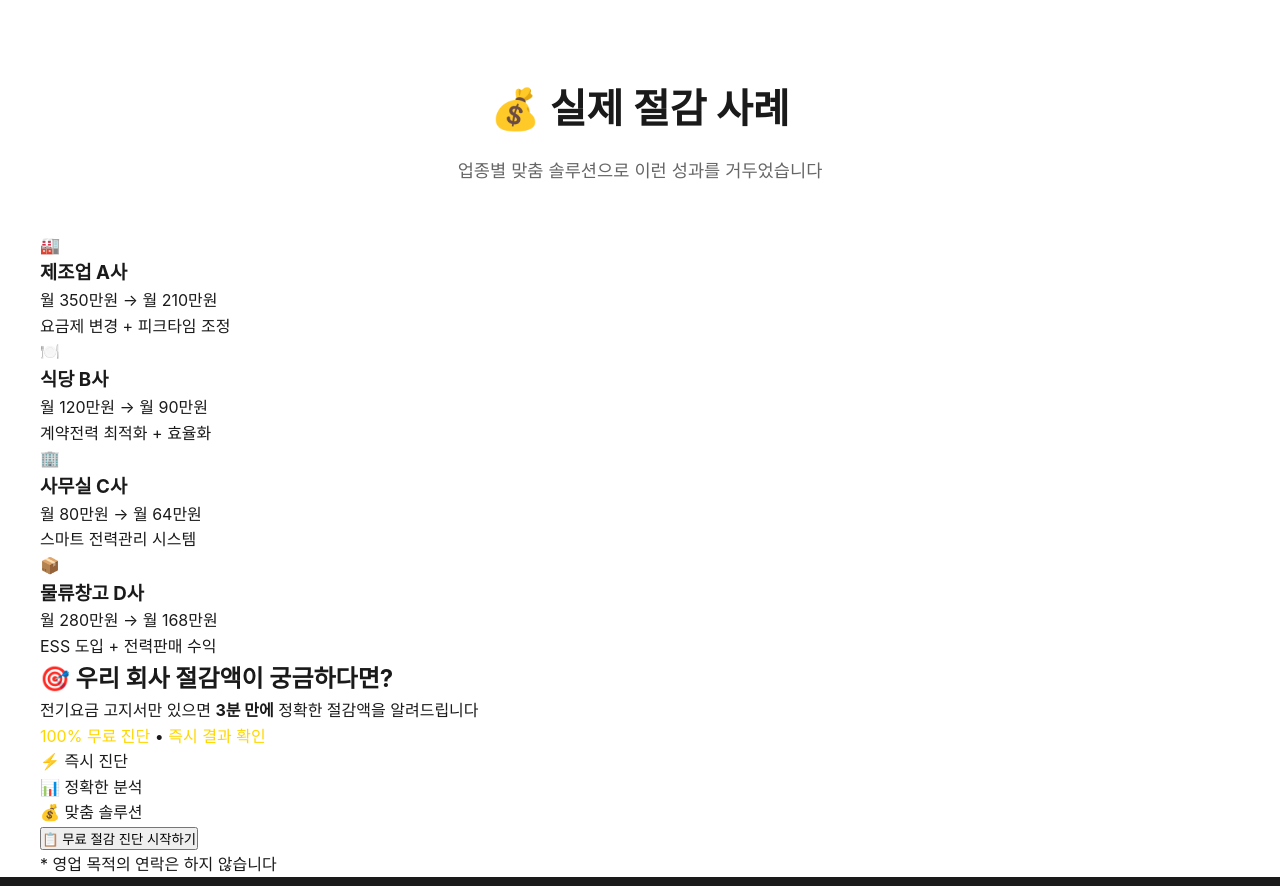
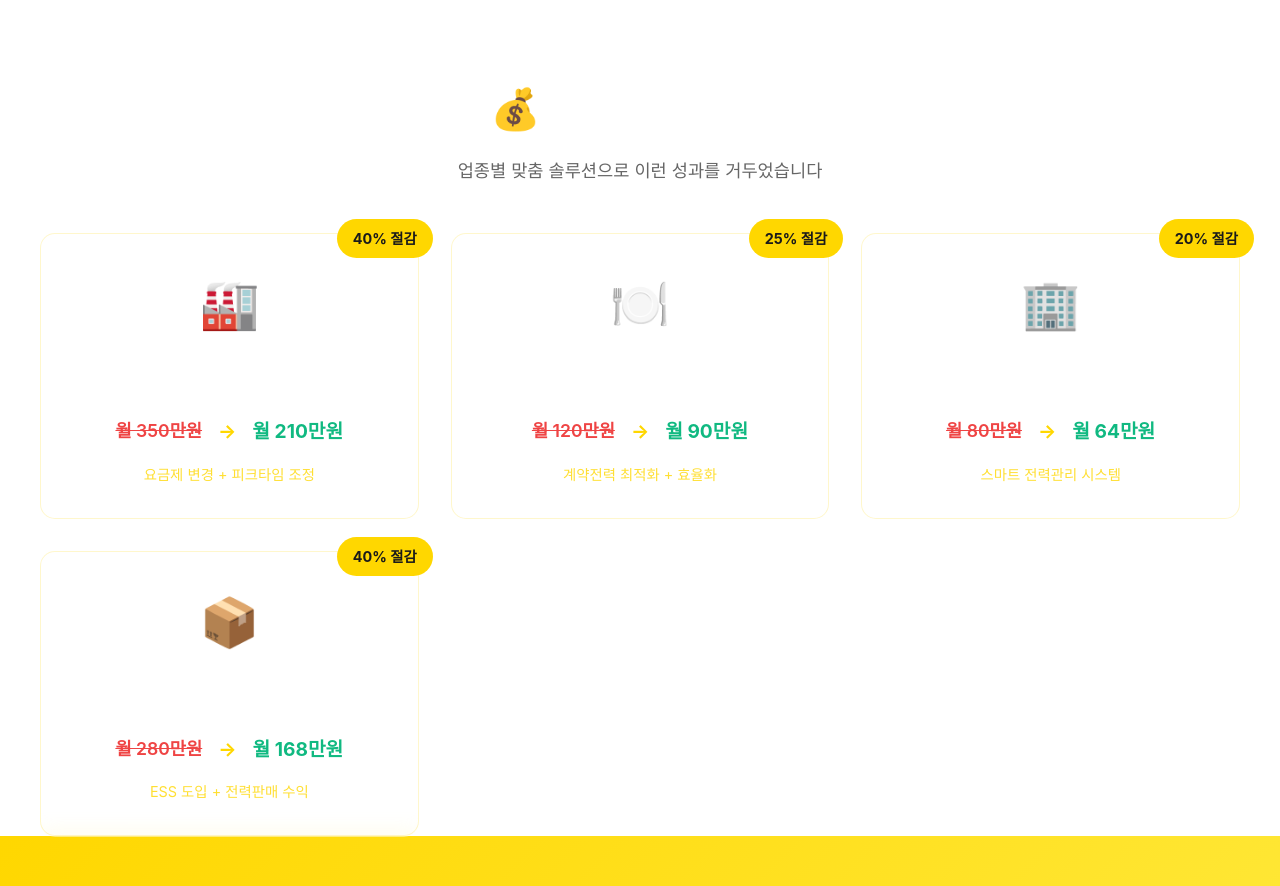
Before and after one commit to jhkim09/electric-cost-reduction-landing, a website: page index.html in a window 1280 px wide. Shown: the part 1911-2797 px from the top of the page. Drawn offline with Linux system fonts and the light colour scheme; a script that the page names is missing.

Commit message:
Update styles.css

```diff
--- a/styles.css
+++ b/styles.css
@@ -344,6 +344,8 @@ body {
     display: inline-block;
 }
 
+
+/*
 /* ROI Calculator */
 .roi-calculator {
     padding: 60px 0 40px 0;
@@ -466,6 +468,253 @@ body {
     font-weight: 800;
     color: var(--primary-yellow);
 }
+*/
+/* Savings Examples Section */
+.savings-examples {
+    padding: 80px 0;
+    background: var(--primary-black);
+    color: var(--white);
+}
+
+.savings-examples .section-title {
+    color: var(--white);
+}
+
+.examples-grid {
+    display: grid;
+    grid-template-columns: repeat(auto-fit, minmax(280px, 1fr));
+    gap: 2rem;
+    margin-top: 3rem;
+}
+
+.example-item {
+    background: rgba(255,255,255,0.1);
+    padding: 2rem;
+    border-radius: 15px;
+    text-align: center;
+    backdrop-filter: blur(10px);
+    border: 1px solid rgba(255,215,0,0.2);
+    transition: transform 0.3s ease, box-shadow 0.3s ease;
+}
+
+.example-item:hover {
+    transform: translateY(-5px);
+    box-shadow: 0 10px 30px rgba(255,215,0,0.3);
+}
+
+.example-icon {
+    font-size: 3rem;
+    margin-bottom: 1rem;
+}
+
+.example-item h3 {
+    font-size: 1.3rem;
+    margin-bottom: 1.5rem;
+    color: var(--white);
+}
+
+.example-numbers {
+    display: flex;
+    align-items: center;
+    justify-content: center;
+    gap: 1rem;
+    margin-bottom: 1rem;
+    flex-wrap: wrap;
+}
+
+.before {
+    color: var(--warning-red);
+    text-decoration: line-through;
+    font-weight: 600;
+    font-size: 1.1rem;
+}
+
+.arrow {
+    color: var(--primary-yellow);
+    font-weight: bold;
+    font-size: 1.2rem;
+}
+
+.after {
+    color: var(--success-green);
+    font-weight: bold;
+    font-size: 1.2rem;
+}
+
+.savings-badge {
+    background: var(--primary-yellow);
+    color: var(--primary-black);
+    padding: 0.5rem 1rem;
+    border-radius: 20px;
+    font-weight: bold;
+    font-size: 0.9rem;
+    display: inline-block;
+    margin-bottom: 1rem;
+}
+
+.example-method {
+    font-size: 0.9rem;
+    opacity: 0.8;
+    color: var(--primary-yellow);
+}
+
+/* Quick CTA Section */
+.quick-cta {
+    padding: 80px 0;
+    background: linear-gradient(135deg, var(--primary-yellow) 0%, var(--accent-yellow) 100%);
+    color: var(--primary-black);
+}
+
+.cta-content {
+    text-align: center;
+    max-width: 800px;
+    margin: 0 auto;
+}
+
+.cta-title {
+    font-size: 2.5rem;
+    font-weight: 800;
+    margin-bottom: 1.5rem;
+    color: var(--primary-black);
+}
+
+.cta-subtitle {
+    font-size: 1.3rem;
+    margin-bottom: 2.5rem;
+    line-height: 1.6;
+}
+
+.cta-subtitle .highlight {
+    background: var(--primary-black);
+    color: var(--primary-yellow);
+    padding: 0.2rem 0.5rem;
+    border-radius: 5px;
+    font-weight: bold;
+}
+
+.cta-benefits {
+    display: flex;
+    justify-content: center;
+    gap: 3rem;
+    margin-bottom: 3rem;
+}
+
+.benefit-item {
+    display: flex;
+    flex-direction: column;
+    align-items: center;
+    gap: 0.5rem;
+}
+
+.benefit-icon {
+    font-size: 2rem;
+    background: var(--primary-black);
+    color: var(--primary-yellow);
+    width: 60px;
+    height: 60px;
+    border-radius: 50%;
+    display: flex;
+    align-items: center;
+    justify-content: center;
+}
+
+.benefit-text {
+    font-weight: 600;
+    color: var(--primary-black);
+}
+
+.main-cta-button {
+    background: var(--primary-black);
+    color: var(--primary-yellow);
+    border: none;
+    padding: 1.5rem 3rem;
+    font-size: 1.3rem;
+    font-weight: 700;
+    border-radius: 50px;
+    cursor: pointer;
+    transition: all 0.3s ease;
+    box-shadow: 0 5px 20px rgba(0,0,0,0.3);
+    margin-bottom: 1.5rem;
+}
+
+.main-cta-button:hover {
+    background: #333;
+    transform: translateY(-3px);
+    box-shadow: 0 8px 25px rgba(0,0,0,0.4);
+}
+
+.cta-note {
+    font-size: 0.9rem;
+    opacity: 0.8;
+    color: var(--primary-black);
+}
+
+/* Responsive Design for New Sections */
+@media (max-width: 768px) {
+    .examples-grid {
+        grid-template-columns: 1fr;
+        gap: 1.5rem;
+        margin-top: 2rem;
+    }
+
+    .example-item {
+        padding: 1.5rem;
+    }
+
+    .example-numbers {
+        flex-direction: column;
+        gap: 0.5rem;
+    }
+
+    .arrow {
+        transform: rotate(90deg);
+    }
+
+    .cta-title {
+        font-size: 2rem;
+    }
+
+    .cta-subtitle {
+        font-size: 1.1rem;
+    }
+
+    .cta-benefits {
+        flex-direction: column;
+        gap: 1.5rem;
+        align-items: center;
+    }
+
+    .main-cta-button {
+        width: 100%;
+        max-width: 350px;
+        padding: 1.2rem 2rem;
+        font-size: 1.1rem;
+    }
+}
+
+@media (max-width: 480px) {
+    .savings-examples,
+    .quick-cta {
+        padding: 50px 0;
+    }
+
+    .cta-title {
+        font-size: 1.8rem;
+    }
+
+    .example-icon {
+        font-size: 2.5rem;
+    }
+
+    .benefit-icon {
+        width: 50px;
+        height: 50px;
+        font-size: 1.5rem;
+    }
+}
+
+
+
 
 /* Contact Form */
 .contact-form {
```
